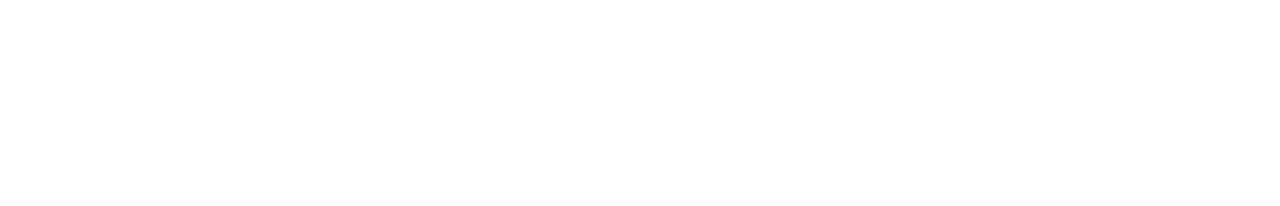
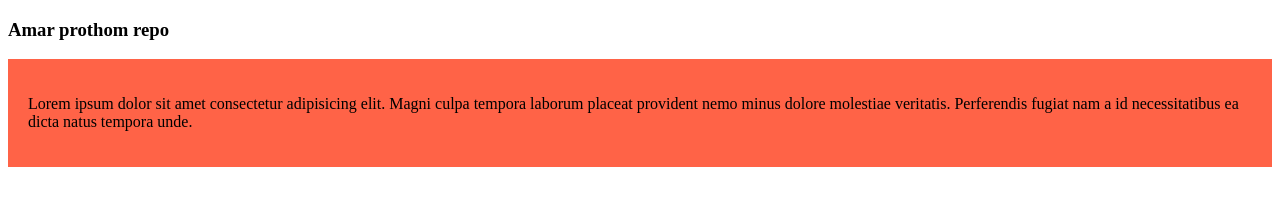
Before and after one commit to Jobaer-Islam/web-repo, a plain HTML site: page index.html in a window 1280 px wide. Drawn offline with Linux system fonts and the light colour scheme.

Commit message:
added the first blog

```diff
--- a/index.html
+++ b/index.html
@@ -4,8 +4,12 @@
     <meta charset="UTF-8">
     <meta name="viewport" content="width=device-width, initial-scale=1.0">
     <title>My first web repo</title>
+    <link rel="stylesheet" href="styles/blog.css">
 </head>
 <body>
-
+    <h3>Amar prothom repo</h3>
+    <div>
+        <p>Lorem ipsum dolor sit amet consectetur adipisicing elit. Magni culpa tempora laborum placeat provident nemo minus dolore molestiae veritatis. Perferendis fugiat nam a id necessitatibus ea dicta natus tempora unde.</p>
+    </div>
 </body>
 </html>
--- /dev/null
+++ b/styles/blog.css
@@ -0,0 +1,4 @@
+div{
+    background-color: tomato;
+    padding: 20px;
+}
```
